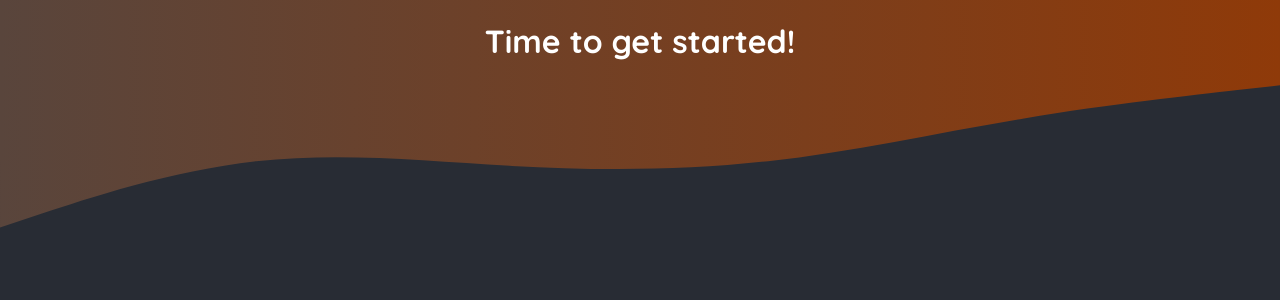
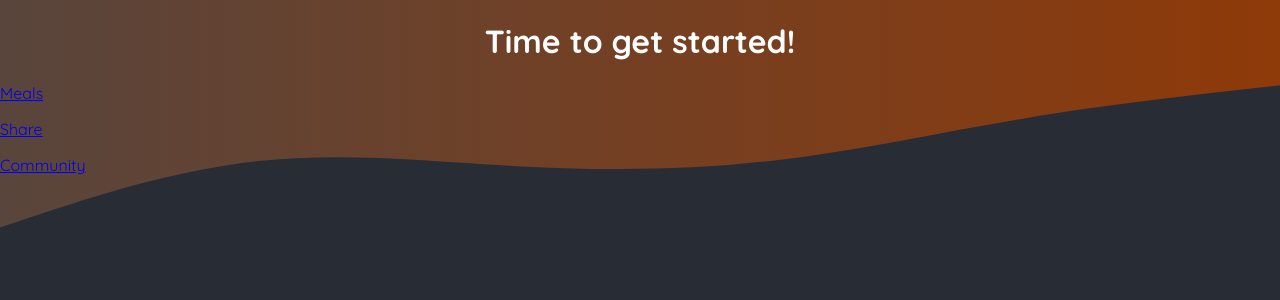
Before and after one commit to Parikhit/foodies-empire-next-app, a Next.js app: page / in a window 1280 px wide. Shown: the top 300 px of the page. Built offline with nearby package versions, Linux system fonts and the light colour scheme.

Commit message:
Setting up initial routes

```diff
--- /dev/null
+++ b/app/community/page.js
@@ -0,0 +1,5 @@
+const Community = () => {
+    return <div> Community page</div>;
+};
+
+export default Community;
--- /dev/null
+++ b/app/meals/page.js
@@ -0,0 +1,5 @@
+const Meals = () => {
+    return <div>Meals page</div>;
+};
+
+export default Meals;
--- /dev/null
+++ b/app/meals/share/page.js
@@ -0,0 +1,5 @@
+const Share = () => {
+    return <div>Share page</div>;
+};
+
+export default Share;
--- a/app/page.js
+++ b/app/page.js
@@ -1,7 +1,18 @@
+import Link from 'next/link';
+
 export default function Home() {
     return (
         <main>
             <h1 style={{ color: 'white', textAlign: 'center' }}>Time to get started!</h1>
+            <p>
+                <Link href='/meals'>Meals</Link>
+            </p>
+            <p>
+                <Link href='/meals/share'>Share</Link>
+            </p>
+            <p>
+                <Link href='/community'>Community</Link>
+            </p>
         </main>
     );
 }
```
Also changed, not shown: app/meals/[mealSlug]/page.js (added, +12 -0 lines).
